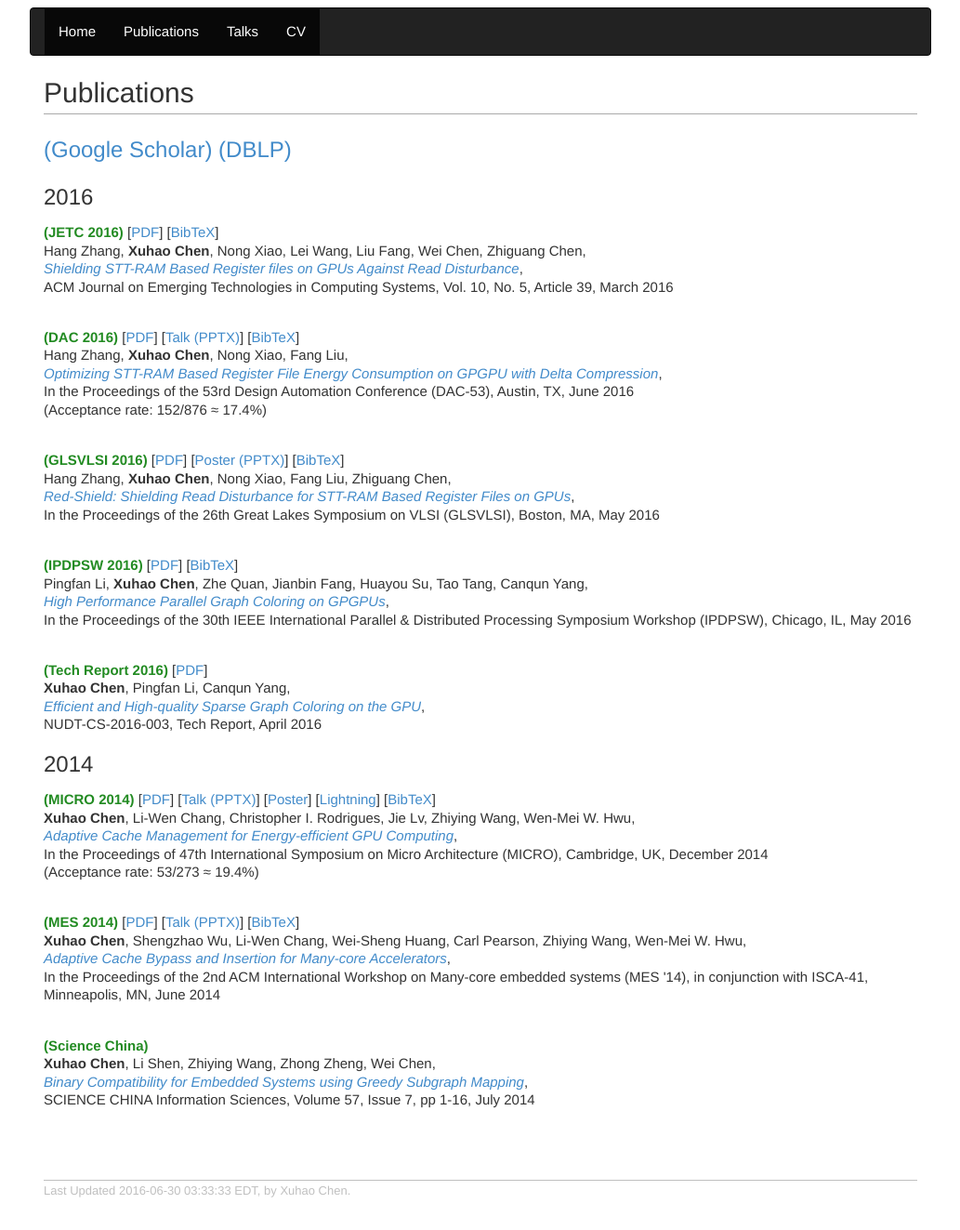
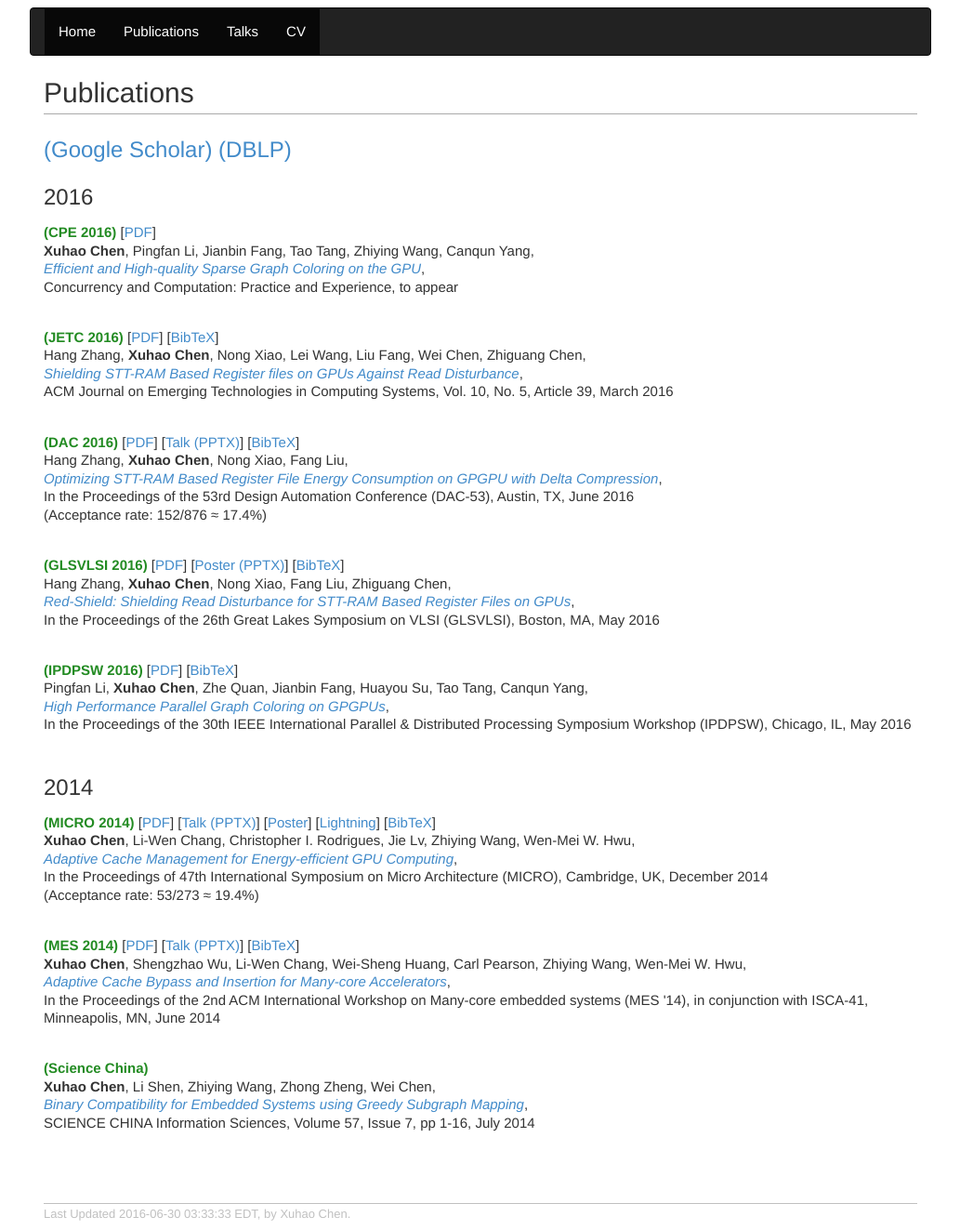
Before and after one commit to chenxuhao/chenxuhao.github.io, a Jekyll site: the page built from pubs.html, in a window 1280 px wide. Shown: the whole page at 93% size, without its empty margins (123-1156 px from the left). Built offline with Jekyll 4.4.1, drawn with Linux system fonts in a browser that asks for light colours; before the commit the page ends 1298 px from its top, so only the background shows below that.

Commit message:
add cpe paper

```diff
--- a/pubs.html
+++ b/pubs.html
@@ -6,6 +6,15 @@ title: Xuhao Chen's Homepage
 <h3><a href="https://scholar.google.com/citations?user=GcdGTBAAAAAJ&hl=en">(Google Scholar)</a>
 <a href="http://dblp.uni-trier.de/pers/hd/c/Chen:Xuhao">(DBLP)</a></h3>
 <h3>2016 </h3>
+
+<p><b><span style="color: forestgreen">(CPE 2016)</span></b>
+[<a href="http://arxiv.org/pdf/1606.06025v1.pdf">PDF</a>] <br />
+<b>Xuhao Chen</b>, Pingfan Li, Jianbin Fang, Tao Tang, Zhiying Wang, Canqun Yang,<br />
+<a href="http://arxiv.org/pdf/1606.06025v1.pdf">
+<i>Efficient and High-quality Sparse Graph Coloring on the GPU</i></a>, <br />
+Concurrency and Computation: Practice and Experience, to appear <br /></p>
+<h3></h3>
+
 <p><b><span style="color: forestgreen">(JETC 2016)</span></b>
 [<a href="docs/jetc-2016.pdf">PDF</a>]
 [<a href="docs/jetc-2016-bib.txt">BibTeX</a>] <br />
@@ -41,13 +50,6 @@ Pingfan Li, <b>Xuhao Chen</b>, Zhe Quan, Jianbin Fang, Huayou Su, Tao Tang, Canq
 In the Proceedings of the 30th IEEE International Parallel & Distributed Processing Symposium Workshop (IPDPSW), Chicago, IL, May 2016 <br /> </p>
 <h3></h3>
 
-<p><b><span style="color: forestgreen">(Tech Report 2016)</span></b>
-[<a href="http://arxiv.org/pdf/1606.06025v1.pdf">PDF</a>] <br />
-<b>Xuhao Chen</b>, Pingfan Li, Canqun Yang,<br />
-<a href="http://arxiv.org/pdf/1606.06025v1.pdf">
-<i>Efficient and High-quality Sparse Graph Coloring on the GPU</i></a>, <br />
-NUDT-CS-2016-003, Tech Report, April 2016 <br /></p>
-
 <h3>2014 </h3>
 <p><b><span style="color: forestgreen">(MICRO 2014)</span></b>
 [<a href="docs/micro-2014.pdf">PDF</a>]
```
